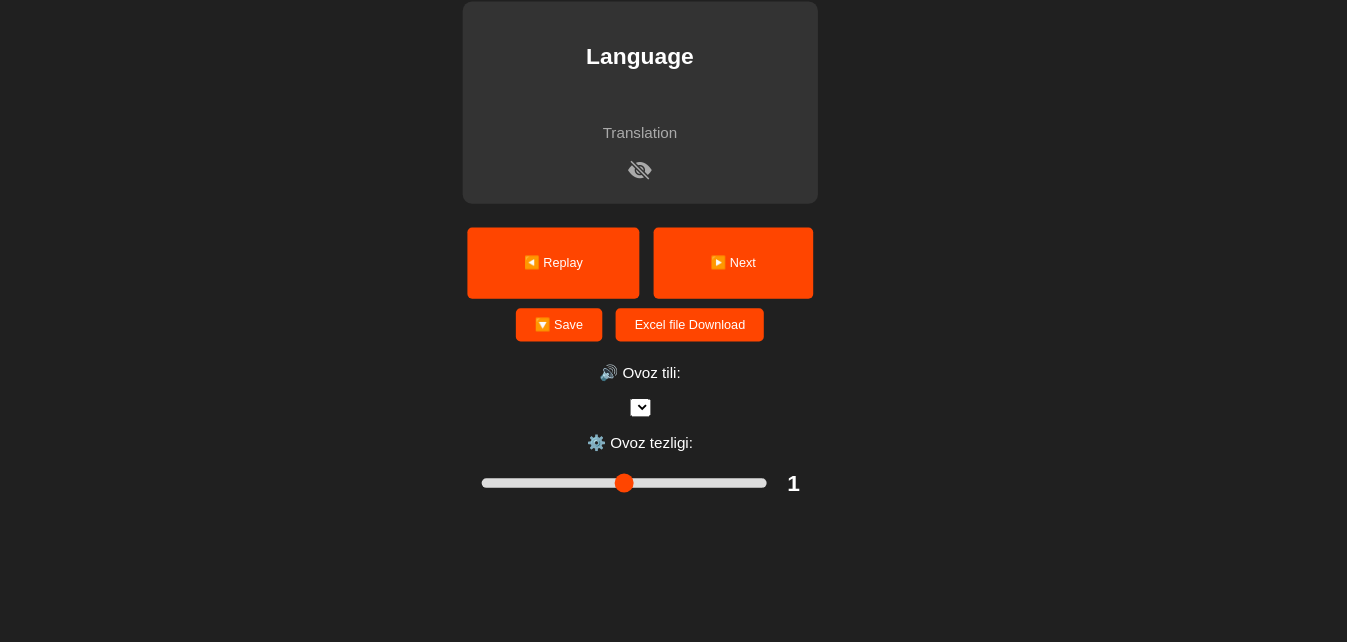
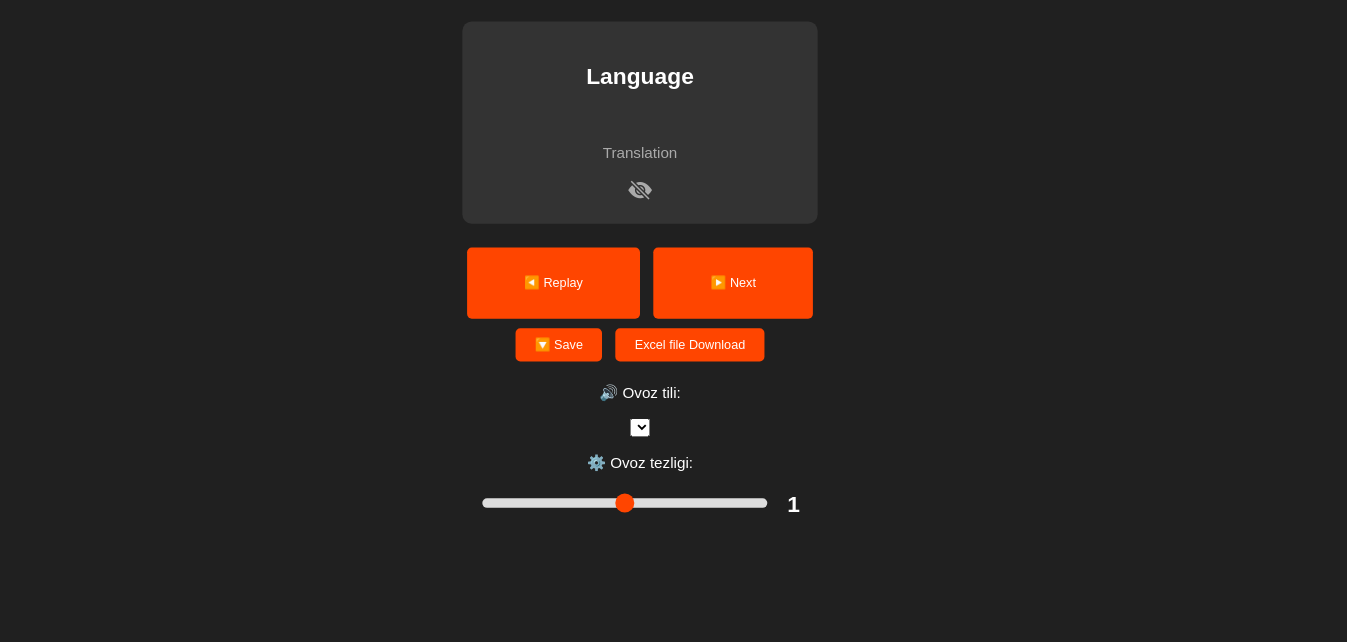
Before and after one commit to Urdushbe/player2, a plain HTML site: page index.html in a window 1280 px wide. Shown: the part 200-842 px from the top of the page, 1347 px wide, since content can reach past the window. After the commit the page ends 800 px from the top, so only its background shows below. Drawn offline with nearby package versions, Linux system fonts and the light colour scheme.

Commit message:
update style

```diff
--- a/index.html
+++ b/index.html
@@ -11,6 +11,7 @@
 </head>
 
 <body>
+  <div class="scale-wrapper">
     <div class="container">
       <h1>Smart Player</h1>
       <input type="file" id="fileInput" accept=".xlsx" /> <a href="help.html"><button class="button">help</button></a>
@@ -37,6 +38,7 @@
 
     <script src="https://cdnjs.cloudflare.com/ajax/libs/xlsx/0.17.0/xlsx.full.min.js"></script>
     <script src="script.js"></script>
+  </div>
 </body>
 
 </html>
--- a/style2.css
+++ b/style2.css
@@ -1,22 +1,24 @@
-html {
-  transform: scale(0.95);
-  transform-origin: top left;
-  width: 105.26%;
-  height: 105.26%;
-  overflow-x: hidden;
+html, body {
+  margin: 0;
+  padding: 0;
+  background-color: #202020;
+  height: 100%;
+  width: 100%;
+  overflow: hidden; /* scroll chiqmasligi uchun */
+  font-family: 'Arial', sans-serif;
+  color: white;
+  display: flex;
+  align-items: center;
+  justify-content: center;
 }
 
-body {
-  font-family: 'Arial', sans-serif;
-  background-color: #202020;
-  color: white;
-  margin: 0;
-  padding: 0;
+.scale-wrapper {
+  transform: scale(0.95);
+  transform-origin: center center;
   display: flex;
   flex-direction: column;
   align-items: center;
   justify-content: center;
-  height: 100vh;
 }
 
 .container {
```
Lines whose indentation alone changed are shown as unchanged.
